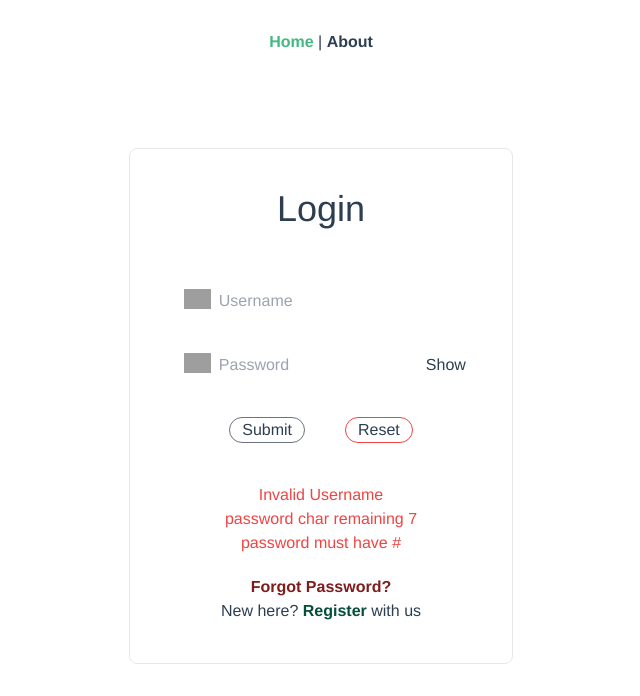
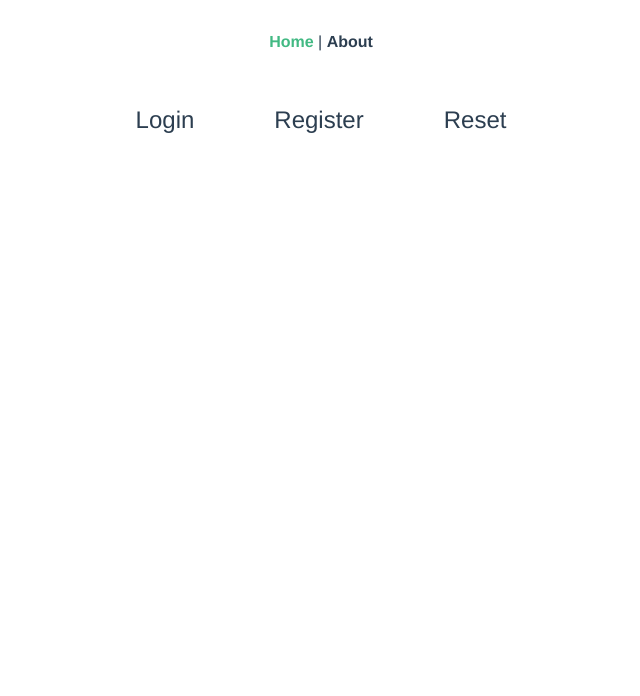
Before and after one commit to umangcodes/custom-form-validation, a Vue app: page / in a window 1280 px wide. Shown: the top 696 px of the page, without its empty margins (319-959 px from the left). Built offline with nearby package versions, Linux system fonts and the light colour scheme; grey boxes are pictures that could not be loaded.

Commit message:
home page layout changed

```diff
--- a/src/views/Home.vue
+++ b/src/views/Home.vue
@@ -1,18 +1,22 @@
 <template>
-  <div class="h-auto">
-    <Login />
+  <div class="h-auto flex text-2xl justify-center m-5">
+    <router-link :to="{ name: 'Login' }" class="mx-10">Login</router-link>
+    <router-link :to="{ name: 'Register' }" class="mx-10">Register</router-link>
+    <router-link :to="{ name: 'ResetPassword' }" class="mx-10"
+      >Reset</router-link
+    >
   </div>
 </template>
 
 <script>
-import Login from "../components/login/Login.vue";
+// import Login from "../components/login/Login.vue";
 // import Register from "../components/login/Register.vue";
 // import ResetPassword from "../components/login/ResetPassword.vue";
 
 export default {
   name: "Home",
   components: {
-    Login,
+    // Login,
     // Register,
     // ResetPassword,
   },
```
